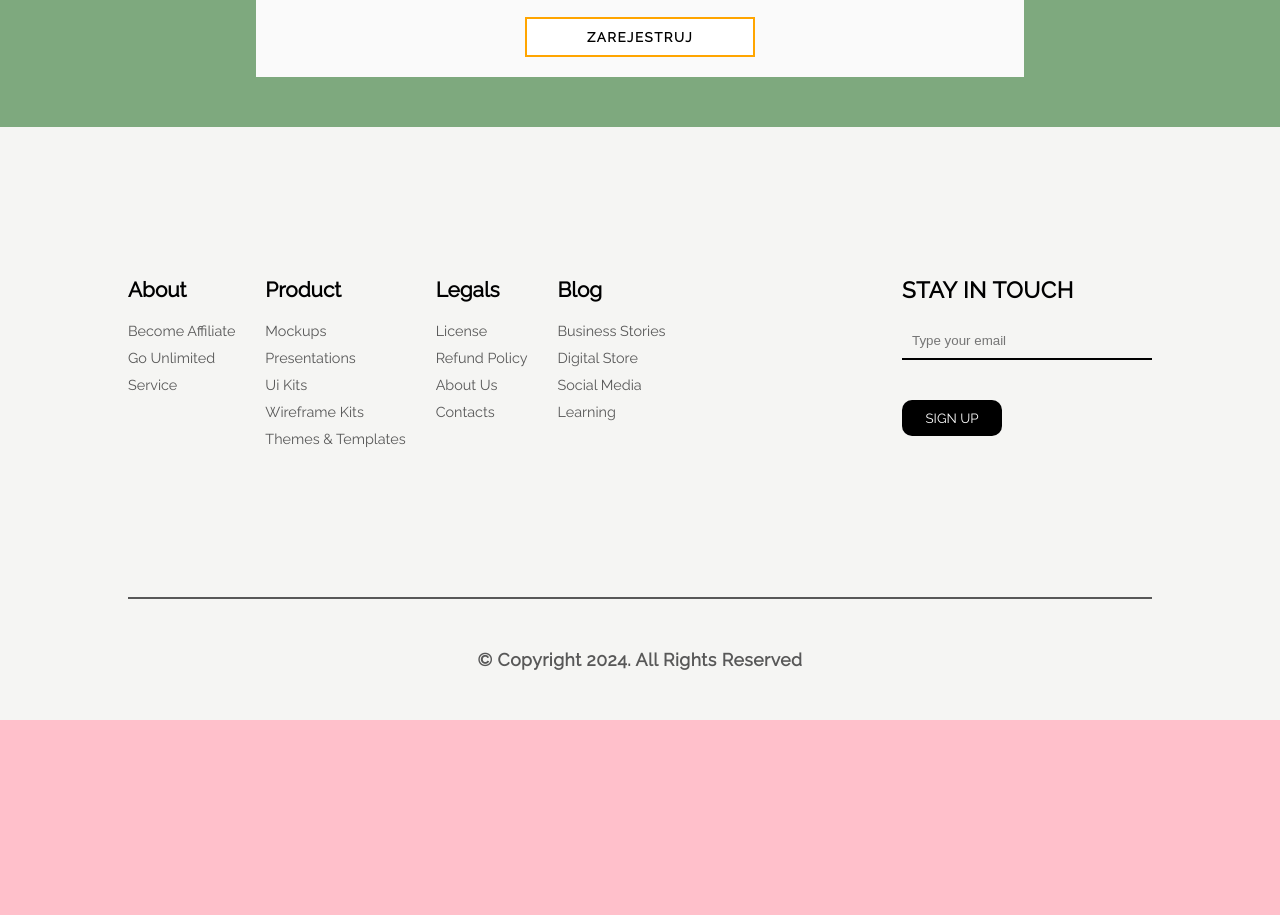
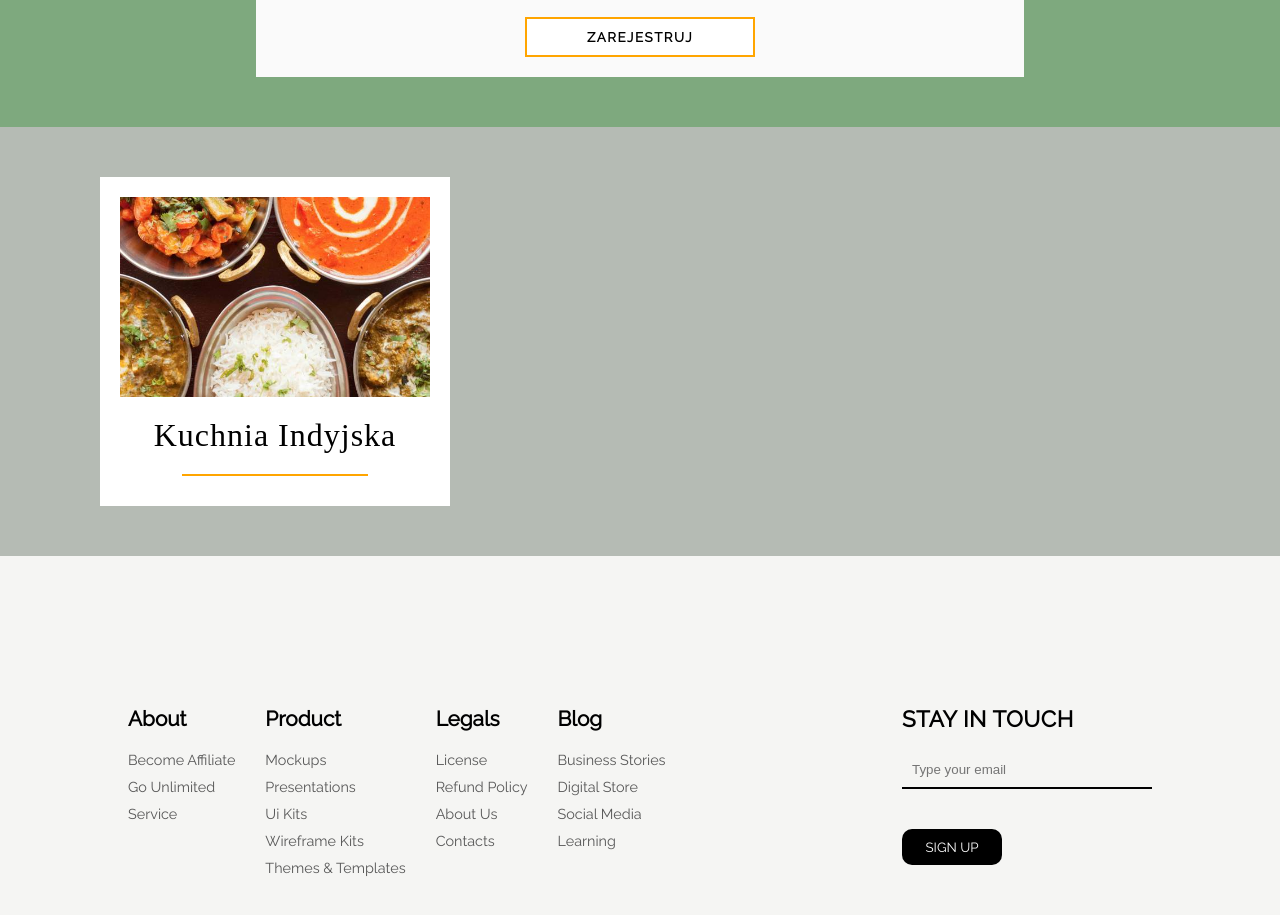
Before and after one commit to wojank/share-my-recipe, a Vue app in the folder frontend/: page / in a window 1280 px wide. Shown: the part 3260-4175 px from the top of the page. Before the commit the page ends 3980 px from the top, so only its background shows below. Built offline with nearby package versions, Linux system fonts and the light colour scheme; a web font is replaced by a local one.

Commit message:
23rd, frontend: created CategoryCard component

```diff
--- a/frontend/src/App.vue
+++ b/frontend/src/App.vue
@@ -6,6 +6,7 @@ import TheHero from "./components/TheHero.vue";
 import TheNewsList from "./components/TheNewsList.vue";
 import CtaNewsletter from "./components/CtaNewsletter.vue";
 import CtaRegister from "./components/CtaRegister.vue";
+import CategoryCarousel from "./components/CategoryCarousel.vue";
 </script>
 
 <template>
@@ -16,6 +17,7 @@ import CtaRegister from "./components/CtaRegister.vue";
     <TheNewsList />
     <CtaNewsletter />
     <CtaRegister />
+    <CategoryCarousel />
   </main>
   <TheFooter />
 </template>
--- a/frontend/src/assets/sass/_colors.scss
+++ b/frontend/src/assets/sass/_colors.scss
@@ -4,3 +4,4 @@ $light-secondary: rgb(250, 250, 250);
 $dark-secondary: rgb(141, 141, 141);
 $black-primary: rgb(0, 0, 0);
 $orange-secondary: orange;
+$orange-tertiary: rgb(206, 178, 127);
--- /dev/null
+++ b/frontend/src/assets/sass/components/category-card.scss
@@ -0,0 +1,41 @@
+@use "../colors" as c;
+@use "../typography" as t;
+.cat-card {
+  margin-left: 100px;
+  background-color: c.$light-primary;
+  max-width: 350px;
+  padding: 20px;
+
+  &__img {
+    width: 100%;
+    height: 200px;
+    object-fit: cover;
+    object-position: center;
+    margin-bottom: 20px;
+  }
+
+  &__title {
+    font-family: t.$secondary;
+    font-weight: 100;
+    text-align: center;
+    letter-spacing: 1px;
+    font-size: 2rem;
+    text-transform: capitalize;
+    margin-bottom: 20px;
+  }
+
+  &__separator {
+    display: block;
+    height: 2px;
+    width: 60%;
+    background-color: c.$orange-secondary;
+    margin-inline: auto;
+    margin-bottom: 10px;
+  }
+
+  &:hover {
+    cursor: pointer;
+    transform: rotate(2deg);
+    box-shadow: 5px 5px 0 0 c.$orange-tertiary;
+  }
+}
--- /dev/null
+++ b/frontend/src/assets/sass/components/category-carousel.scss
@@ -0,0 +1,4 @@
+.cat-carousel {
+  background-color: rgb(181, 187, 180);
+  padding: 50px 0;
+}
--- /dev/null
+++ b/frontend/src/components/CategoryCard.vue
@@ -0,0 +1,11 @@
+<script setup lang="ts"></script>
+<template>
+  <div class="cat-card">
+    <img class="cat-card__img" src="/categoryfake.jpeg" alt="przepisy.pl" />
+    <h4 class="cat-card__title">kuchnia indyjska</h4>
+    <span class="cat-card__separator"></span>
+  </div>
+</template>
+<style scoped lang="scss">
+@import "../assets/sass/components/category-card.scss";
+</style>
--- /dev/null
+++ b/frontend/src/components/CategoryCarousel.vue
@@ -0,0 +1,11 @@
+<script setup lang="ts">
+import CategoryCard from "./CategoryCard.vue";
+</script>
+<template>
+  <section class="cat-carousel">
+    <CategoryCard />
+  </section>
+</template>
+<style scoped lang="scss">
+@import "../assets/sass/components/category-carousel.scss";
+</style>
```
Also changed, not shown: frontend/public/categoryfake.jpeg (added).
